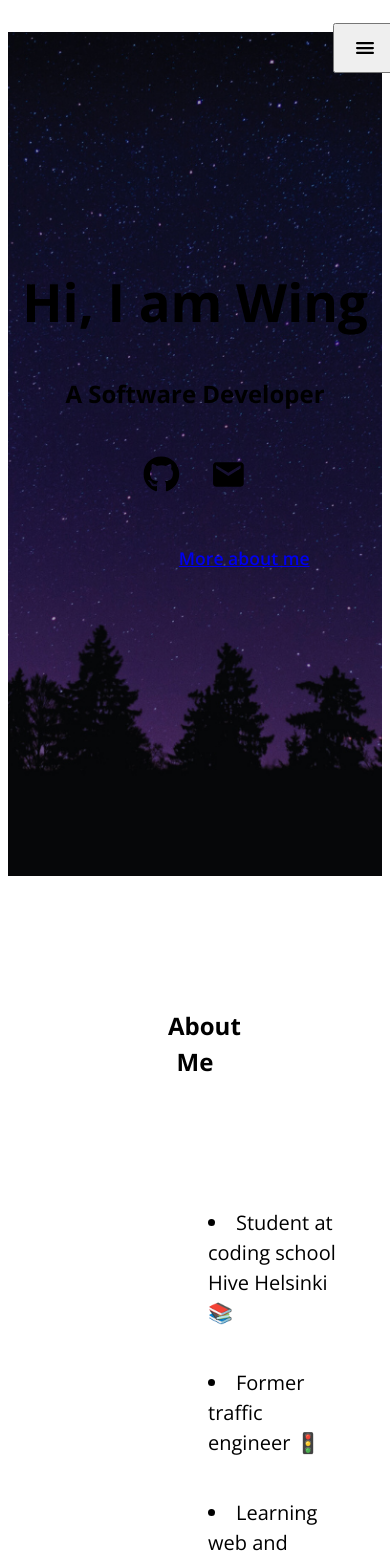
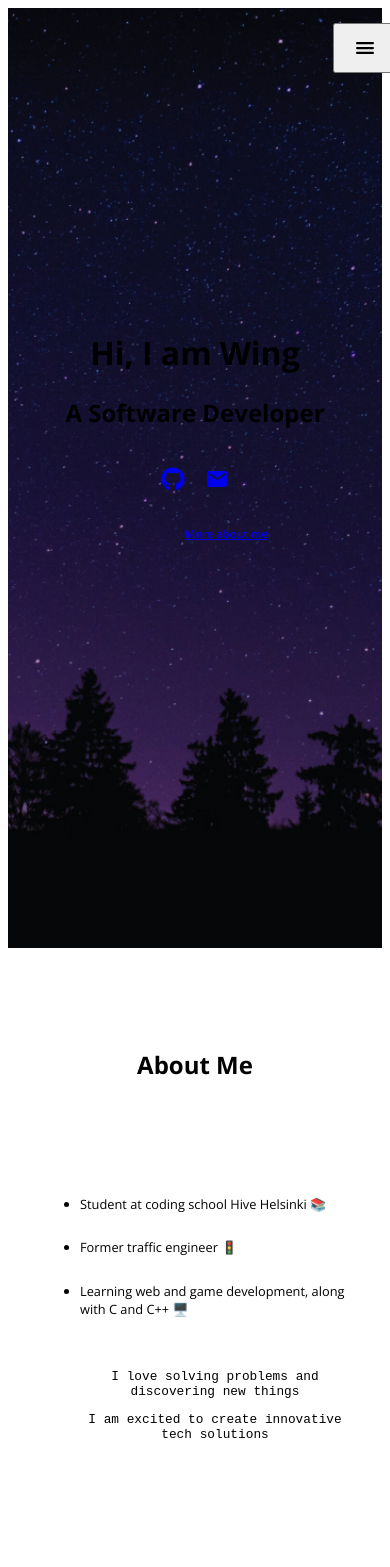
Before and after one commit to wengcychan/wengcychan.github.io, a React (Vite) app: page / in a window 390 px wide. Shown: the top 1567 px of the page. Built offline with nearby package versions, Linux system fonts and the light colour scheme; the HTML template or start-up script is replaced by a standard one.

Commit message:
updated home and about section

```diff
--- a/src/App.css
+++ b/src/App.css
@@ -1,6 +1,5 @@
 .app {
   font-family: 'Open Sans', Helvetica, sans-serif;
-  line-height: 1.5;
   color: var(--clr-fg);
   background-color: var(--clr-bg);
 }
@@ -25,15 +24,8 @@
   flex-wrap: wrap;
 }
 
-.left {
-  display: flex;
-  align-items: flex-start;
-  flex-wrap: wrap;
-}
-
 .link {
-  color: var(--clr-fg);
-  padding: 0 0 0.3em 0;
+  padding-bottom: 0.3em;
   position: relative;
 }
 
@@ -49,7 +41,6 @@
 
 .btn {
   display: block;
-  cursor: pointer;
   padding: 0.8em 1.4em;
   font-weight: 600;
 }
@@ -57,13 +48,11 @@
 .btn__section {
   display: flex;
   align-items: center;
-  cursor: pointer;
   padding: 0.7em 1.4em;
   font-weight: 600;
   background-color: var(--btn);
   border: 1.5px solid var(--btn-alt);
   border-radius: 0.7em;
-  z-index: 1;
   transition: 0.5s ease-in-out;
 }
 
@@ -78,6 +67,6 @@
 
 @media (max-width: 600px) {
   .section {
-    margin-top: 4em;
+    padding: 5em 2em;
   }
 }
--- a/src/App.jsx
+++ b/src/App.jsx
@@ -18,8 +18,8 @@ const App = () => {
         <Home />
         <About />
         <Projects />
-        <Skills />
-        <Contact />
+        {/* <Skills /> */}
+        {/* <Contact /> */}
       </main>
 
       <ScrollToTop />
--- a/src/components/About/About.css
+++ b/src/components/About/About.css
@@ -1,5 +1,5 @@
 .about {
-  height: 100vh;
+  padding-bottom: 10em;
 }
 
 .about__container {
@@ -7,14 +7,13 @@
 }
 
 .about__desc__container {
-  flex:58%;
+  flex: 58%;
 }
 
 .about__desc {
   font-size: 1.25rem;
   margin: 2em 0;
   list-style-type: disc;
-  list-style-position: inside;
 }
 
 .about__desc:nth-last-child(-n+2) {
@@ -56,15 +55,17 @@
   box-shadow: 0 0 25em #132f92, 0 0 50em #1F41BB, 0 0 60em #3c5cd0; /* Adjust the shadow size and color */
 }
 
-@media (max-width: 600px) {
-  .app .about {
-    align-items: flex-start;
-    margin-top: 2em;
-  }
-}
-
 @media (max-width: 1430px) {
   .about__img__container {
     display: none;
   }
 }
+
+@media (max-width: 600px) {
+  .about__desc {
+    font-size: 0.8rem;
+  }
+  .about {
+    padding-bottom: 2em;
+  }
+}
--- a/src/components/About/About.jsx
+++ b/src/components/About/About.jsx
@@ -7,17 +7,23 @@ const About = () => {
 
   return (
     <section id='about' className='section about'>
+      <div className='about'>
         <h1 className='section__title'>About Me</h1>
+
         <div className='center about__container'>
           <ul className='about__desc__container'>
-          {descriptions.map((description) => (
-            <li className='about__desc' key={uniqid()} >{description}</li>
-          ))}
+            {descriptions.map(description =>
+              <li className='about__desc' key={ uniqid() }>
+                { description }
+              </li>
+            )}
           </ul>
+
           <div className='about__img__container'>
             <div className='spotlight__container'>
-            <img src={ img } alt="about-me" width="100%"/>
+              <img src={ img.src } alt={ img.alt } width="100%"/>
               <div className="spotlight"></div>
+            </div>
           </div>
         </div>
       </div>
--- a/src/components/Footer/Footer.jsx
+++ b/src/components/Footer/Footer.jsx
@@ -4,22 +4,15 @@ import { home } from '../../portfolio'
 const Footer = () => {
 
   const { social, icons } = home
+  const { github, email } = social
   const { EmailIcon, GithubIcon } = icons
 
   return (
     <footer className='footer'>
-      <a
-        href={social.github}
-        aria-label='github'
-        className='link'
-      >
+      <a href={ github } aria-label='github' target='_blank'>
         <GithubIcon className='link--icon'/>
       </a>
-      <a
-        href={social.email}
-        aria-label='email'
-        className='link'
-      >
+      <a href={ email } aria-label='email'>
         <EmailIcon className='link--icon'/>
       </a>
     </footer>
--- a/src/components/Home/Home.css
+++ b/src/components/Home/Home.css
@@ -7,17 +7,12 @@
   background-position: center;
   justify-content: center;
   text-align: center;
-  position: relative;
+  padding-bottom: 6em;
 }
 
 .home__name {
   color: var(--clr-fg);
   font-size: 3rem;
-}
-
-.home__content {
-  flex-direction: column;
-  padding-bottom: 6em;
 }
 
 .home__role {
@@ -41,9 +36,6 @@
   color: var(--clr-fg);
   border: 1px solid var(--clr-fg);
   border-radius: 0.5em;
-  position: relative;
-  overflow: hidden;
-  z-index: 1;
   transition: 0.5s ease-in-out;
 }
 
@@ -60,12 +52,30 @@
 
 @media (max-width: 900px) {
   .home__name {
-    font-size: 3.3rem;
+    font-size: 2.5rem;
+  }
+  .home__role {
+    font-size: 1.8rem;
+  }
+  .home .link--icon {
+    font-size: 2rem;
+  }
+  .home__btn {
+    font-size: 0.9rem;
   }
 }
 
 @media (max-width: 600px) {
-  .app .home {
-    margin-top: 2em;
+  .home__name {
+    font-size: 2rem;
+  }
+  .home__role {
+    font-size: 1.5rem;
+  }
+  .home .link--icon {
+    font-size: 1.5rem;
+  }
+  .home__btn {
+    font-size: 0.7rem;
   }
 }
--- a/src/components/Home/Home.jsx
+++ b/src/components/Home/Home.jsx
@@ -2,12 +2,13 @@ import { home } from '../../portfolio'
 import './Home.css'
 
 const Home = () => {
-  const { name, role, social, img, icons } = home
+  const { name, role, social, icons } = home
+  const { github, email } = social
   const { EmailIcon, GithubIcon } = icons
 
   return (
     <div className='home center'>
-      <div className='home__content'>
+      <div>
         <h1 className='home__name'>
           Hi, I am {name}
         </h1>
@@ -17,19 +18,10 @@ const Home = () => {
         </h2>
 
         <div className='home__contact'>
-            <a
-              href={social.github}
-              aria-label='github'
-              className='link'
-            >
+            <a href={ github } aria-label='github' target='_blank'>
               <GithubIcon className='link--icon'/>
             </a>
-
-            <a
-              href={social.email}
-              aria-label='email'
-              className='link'
-            >
+            <a href={ email } aria-label='email'>
               <EmailIcon className='link--icon'/>
             </a>
         </div>
--- a/src/components/Projects/Projects.jsx
+++ b/src/components/Projects/Projects.jsx
@@ -6,11 +6,9 @@ import './Projects.css'
 
 const Projects = () => {
 
-  if (!projects.length) return null
-
   const [showProjects, setShowProjects] = useState('All')
 
-  const projectCategories = ['All', ...new Set(projects.map((project) => project.category))]
+  const projectCategories = ['All', ...new Set(projects.map(project => project.category))]
 
   const projectsToShow = showProjects == 'All'
     ? projects
--- a/src/main.css
+++ b/src/main.css
@@ -80,3 +80,19 @@ button {
     font-size: 1.1rem;
   }
 }
+
+
+@media (max-width: 600px) {
+  h1 {
+    font-size: 2rem;
+  }
+  h2 {
+    font-size: 1.5rem;
+  }
+  h3 {
+    font-size: 1.2rem;
+  }
+  h4 {
+    font-size: 1rem;
+  }
+}
--- a/src/portfolio.js
+++ b/src/portfolio.js
@@ -54,7 +54,10 @@ const about = {
     'I love solving problems and discovering new things',
     'I am excited to create innovative tech solutions'
   ],
-  img: aboutImg,
+  img: {
+    src: aboutImg,
+    alt: 'About Me'
+  }
 }
 
 const projects = [
@@ -288,8 +291,6 @@ const skills = {
   },
 }
 
-
-
 const contact = {
   descriptions: [
     'I am open to exploring internships or roles as a junior software developer.',
```
Lines whose indentation alone changed are shown as unchanged.
